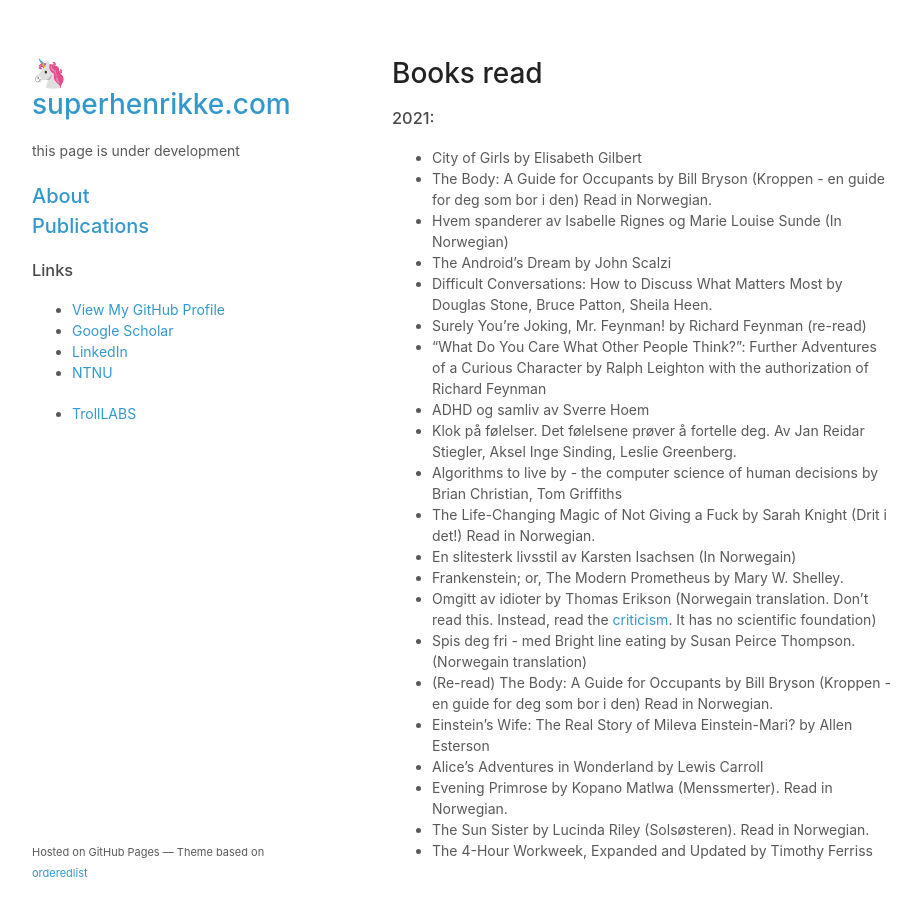
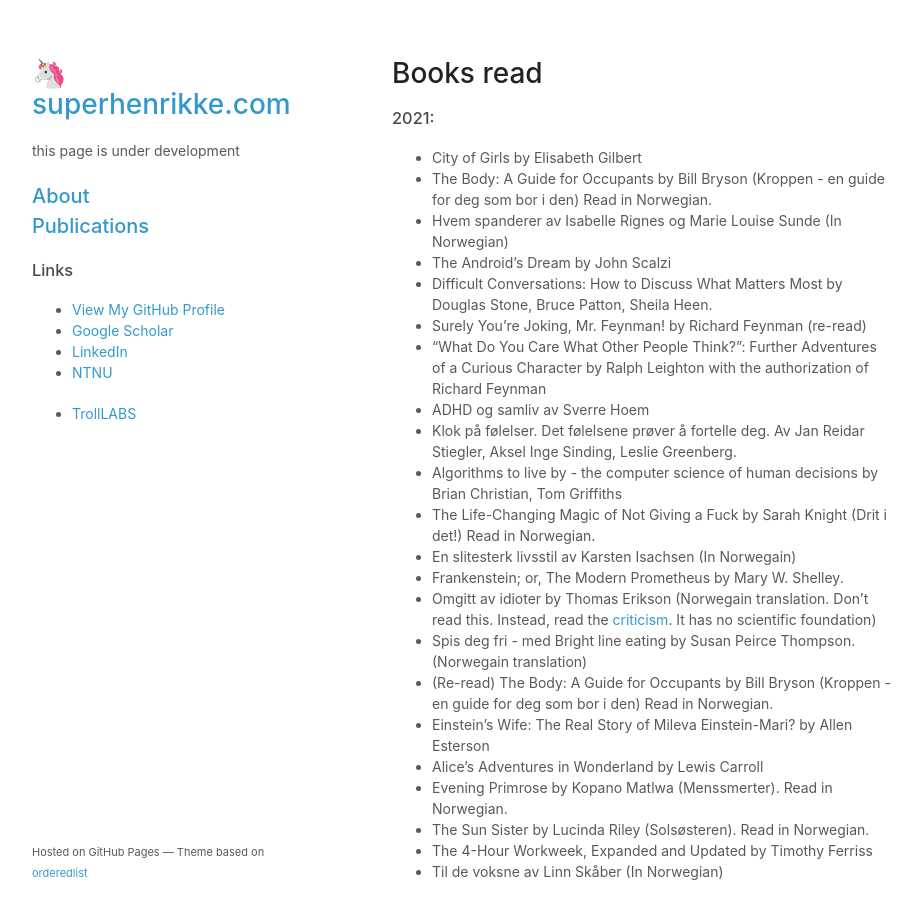
Before and after one commit to superhenrikke/superhenrikke.github.io, a Jekyll site: the page built from books.md, in a window 1280 px wide and 952 px high. Shown: the top 919 px of the window, without its empty margins (178-1099 px from the left). Built offline with Jekyll 4.4.1, drawn with Linux system fonts in a browser that asks for light colours; our own code applies the rules of GitHub Pages for plain Markdown files; a script that is not in the unit is left out.

Commit message:
Update books.md

```diff
--- a/books.md
+++ b/books.md
@@ -23,3 +23,4 @@
 - Evening Primrose by Kopano Matlwa (Menssmerter). Read in Norwegian.
 - The Sun Sister by Lucinda Riley (Solsøsteren). Read in Norwegian.
 - The 4-Hour Workweek, Expanded and Updated by Timothy Ferriss
+- Til de voksne av Linn Skåber (In Norwegian)
```
